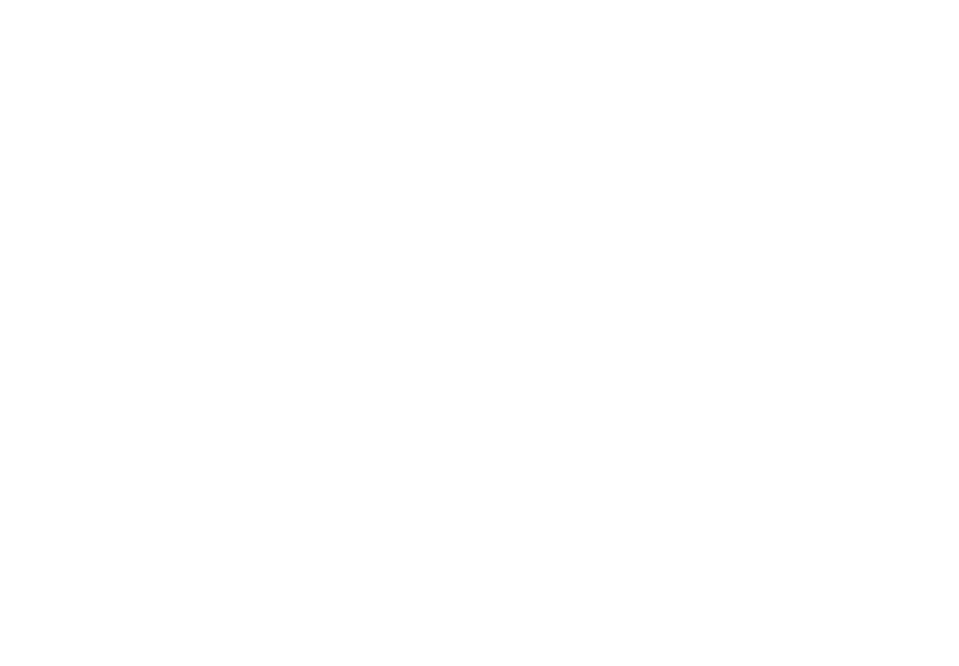
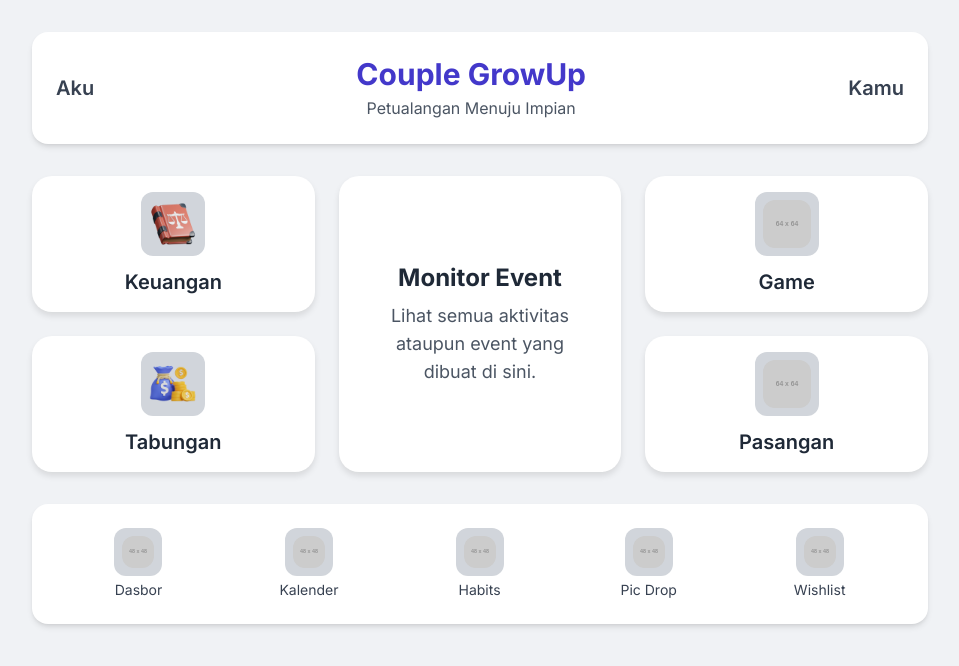
Before and after one commit to Lukman-nurhakim-LuDes/couple-impian, a plain HTML site: page index.html in a window 1280 px wide. Shown: the whole page, without its empty margins (160-1119 px from the left). Drawn offline with nearby package versions, Linux system fonts and the light colour scheme; placeholder pictures from the web are drawn by us.

Commit message:
Update index.html

```diff
--- a/index.html
+++ b/index.html
@@ -3,88 +3,158 @@
 <head>
     <meta charset="UTF-8">
     <meta name="viewport" content="width=device-width, initial-scale=1.0">
-    <title>Couple GrowUp</title>
+    <title>Couple GrowUp - Petualangan Menuju Impian</title>
+    <!-- Tailwind CSS CDN -->
+    <script src="https://cdn.tailwindcss.com"></script>
+    <link href="https://fonts.googleapis.com/css2?family=Inter:wght@400;600;700&display=swap" rel="stylesheet">
+    <!-- PWA Manifest Link -->
     <link rel="manifest" href="/manifest.json">
-    <meta name="theme-color" content="#667EEA"> <!-- Warna tema untuk browser -->
-    <link rel="apple-touch-icon" href="https://googleusercontent.com/file_content/0?contentFetchId=uploaded:icon-192.png-778d07d5-a99c-4db2-b91c-87e7ecc9d4bb"> <!-- Icon untuk iOS -->
-    <link rel="icon" type="image/png" href="https://googleusercontent.com/file_content/0?contentFetchId=uploaded:icon-192.png-778d07d5-a99c-4db2-b91c-87e7ecc9d4bb">
-    <script src="https://unpkg.com/react@18/umd/react.production.min.js"></script>
-    <script src="https://unpkg.com/react-dom@18/umd/react-dom.production.min.js"></script>
-    <script src="https://cdn.tailwindcss.com"></script>
-    <link href="https://fonts.googleapis.com/css2?family=Inter:wght@400;600;700&display=swap" rel="stylesheet" />
     <style>
-        body { margin: 0; font-family: 'Inter', sans-serif; }
-        #root { display: flex; justify-content: center; align-items: center; min-height: 100vh; width: 100%; }
-        .feature-button {
+        body {
+            font-family: 'Inter', sans-serif;
+            background-color: #f0f2f5; /* Light gray background */
+        }
+        .card {
+            background-color: #ffffff;
+            border-radius: 1.25rem; /* Rounded corners */
+            box-shadow: 0 4px 6px rgba(0, 0, 0, 0.1);
+            transition: transform 0.2s ease-in-out;
+        }
+        .card:hover {
+            transform: translateY(-5px);
+        }
+        .icon-placeholder {
+            width: 4rem; /* 64px */
+            height: 4rem; /* 64px */
+            background-color: #d1d5db; /* Gray placeholder */
+            border-radius: 0.75rem; /* Rounded corners */
             display: flex;
-            flex-direction: column;
             align-items: center;
             justify-content: center;
-            padding: 12px;
-            margin: 8px;
-            background-color: white;
-            border-radius: 12px;
-            box-shadow: 0 4px 6px -1px rgba(0, 0, 0, 0.1), 0 2px 4px -1px rgba(0, 0, 0, 0.06);
-            transition: all 0.3s ease-in-out;
-            transform: scale(1);
-            cursor: pointer;
-        }
-        .feature-button:hover {
-            box-shadow: 0 10px 15px -3px rgba(0, 0, 0, 0.1), 0 4px 6px -2px rgba(0, 0, 0, 0.05);
-            transform: scale(1.05);
-        }
-        .feature-button-large {
-            display: flex;
-            flex-direction: column;
-            align-items: center;
-            justify-content: center;
-            padding: 24px;
-            margin: 8px;
-            background-color: white;
-            border-radius: 12px;
-            box-shadow: 0 4px 6px -1px rgba(0, 0, 0, 0.1), 0 2px 4px -1px rgba(0, 0, 0, 0.06);
-            transition: all 0.3s ease-in-out;
-            transform: scale(1);
-            cursor: pointer;
-        }
-        .feature-button-large:hover {
-            box-shadow: 0 10px 15px -3px rgba(0, 0, 0, 0.1), 0 4px 6px -2px rgba(0, 0, 0, 0.05);
-            transform: scale(1.05);
-        }
-        .icon-small {
-            width: 48px;
-            height: 48px;
-            object-fit: contain;
-        }
-        .icon-large {
-            width: 96px;
-            height: 96px;
-            object-fit: contain;
-        }
-        .icon-header {
-            width: 60px; /* Ukuran ikon di header */
-            height: 60px;
-            object-fit: contain;
+            color: #4b5563;
+            font-weight: 600;
+            text-align: center;
+            padding: 0.5rem;
         }
     </style>
 </head>
-<body>
-    <noscript>Anda perlu mengaktifkan JavaScript untuk menjalankan aplikasi ini.</noscript>
-    <div id="root"></div>
+<body class="flex flex-col items-center min-h-screen p-4 sm:p-6 lg:p-8">
 
-    <!-- Script untuk React App -->
-    <script type="module" src="/app.js"></script>
+    <!-- Header Section -->
+    <header class="w-full max-w-4xl bg-white p-4 sm:p-6 rounded-2xl shadow-md flex justify-between items-center mb-8">
+        <div class="text-gray-700 font-semibold text-lg sm:text-xl">Aku</div>
+        <div class="text-center">
+            <h1 class="text-2xl sm:text-3xl font-bold text-indigo-700">Couple GrowUp</h1>
+            <p class="text-sm sm:text-base text-gray-600 mt-1">Petualangan Menuju Impian</p>
+        </div>
+        <div class="text-gray-700 font-semibold text-lg sm:text-xl">Kamu</div>
+    </header>
 
-    <!-- Registrasi Service Worker -->
+    <!-- Main Content Area -->
+    <main class="w-full max-w-4xl grid grid-cols-1 md:grid-cols-3 gap-6 mb-8">
+
+        <!-- Left Column - Menu Items -->
+        <div class="flex flex-col space-y-6">
+            <!-- Keuangan Card -->
+            <div class="card p-4 flex flex-col items-center text-center">
+                <div class="icon-placeholder mb-3">
+                    <!-- Placeholder for Keuangan Icon -->
+                    <img src="assets/keuangan.png" alt="Keuangan Icon" class="w-full h-full object-cover rounded-xl" onerror="this.onerror=null;this.src='https://placehold.co/64x64/d1d5db/4b5563?text=Keuangan';">
+                </div>
+                <h2 class="text-lg sm:text-xl font-semibold text-gray-800">Keuangan</h2>
+            </div>
+            <!-- Tabungan Card -->
+            <div class="card p-4 flex flex-col items-center text-center">
+                <div class="icon-placeholder mb-3">
+                    <!-- Placeholder for Tabungan Icon -->
+                    <img src="assets/tabungan.png" alt="Tabungan Icon" class="w-full h-full object-cover rounded-xl" onerror="this.onerror=null;this.src='https://placehold.co/64x64/d1d5db/4b5563?text=Tabungan';">
+                </div>
+                <h2 class="text-lg sm:text-xl font-semibold text-gray-800">Tabungan</h2>
+            </div>
+        </div>
+
+        <!-- Center Column - Monitor Event -->
+        <div class="card p-6 sm:p-8 flex flex-col items-center justify-center text-center col-span-1 md:col-span-1">
+            <h2 class="text-xl sm:text-2xl font-bold text-gray-800 mb-2">Monitor Event</h2>
+            <p class="text-base sm:text-lg text-gray-600">Lihat semua aktivitas ataupun event yang dibuat di sini.</p>
+            <!-- You can add more content here for the event monitor -->
+        </div>
+
+        <!-- Right Column - Menu Items -->
+        <div class="flex flex-col space-y-6">
+            <!-- Game Card -->
+            <div class="card p-4 flex flex-col items-center text-center">
+                <div class="icon-placeholder mb-3">
+                    <!-- Placeholder for Game Icon -->
+                    <img src="assets/game.png" alt="Game Icon" class="w-full h-full object-cover rounded-xl" onerror="this.onerror=null;this.src='https://placehold.co/64x64/d1d5db/4b5563?text=Game';">
+                </div>
+                <h2 class="text-lg sm:text-xl font-semibold text-gray-800">Game</h2>
+            </div>
+            <!-- Pasangan Card -->
+            <div class="card p-4 flex flex-col items-center text-center">
+                <div class="icon-placeholder mb-3">
+                    <!-- Placeholder for Pasangan Icon -->
+                    <img src="assets/pasangan.png" alt="Pasangan Icon" class="w-full h-full object-cover rounded-xl" onerror="this.onerror=null;this.src='https://placehold.co/64x64/d1d5db/4b5563?text=Pasangan';">
+                </div>
+                <h2 class="text-lg sm:text-xl font-semibold text-gray-800">Pasangan</h2>
+            </div>
+        </div>
+    </main>
+
+    <!-- Footer Navigation -->
+    <footer class="w-full max-w-4xl bg-white p-4 sm:p-6 rounded-2xl shadow-md flex justify-around items-center">
+        <!-- Dasbor Card -->
+        <div class="flex flex-col items-center text-center">
+            <div class="icon-placeholder mb-1 w-12 h-12">
+                <!-- Placeholder for Dasbor Icon -->
+                <img src="icons/dasbor.png" alt="Dasbor Icon" class="w-full h-full object-cover rounded-xl" onerror="this.onerror=null;this.src='https://placehold.co/48x48/d1d5db/4b5563?text=Dasbor';">
+            </div>
+            <p class="text-xs sm:text-sm text-gray-700">Dasbor</p>
+        </div>
+        <!-- Kalender Card -->
+        <div class="flex flex-col items-center text-center">
+            <div class="icon-placeholder mb-1 w-12 h-12">
+                <!-- Placeholder for Kalender Icon -->
+                <img src="icons/kalender.png" alt="Kalender Icon" class="w-full h-full object-cover rounded-xl" onerror="this.onerror=null;this.src='https://placehold.co/48x48/d1d5db/4b5563?text=Kalender';">
+            </div>
+            <p class="text-xs sm:text-sm text-gray-700">Kalender</p>
+        </div>
+        <!-- Habits Card -->
+        <div class="flex flex-col items-center text-center">
+            <div class="icon-placeholder mb-1 w-12 h-12">
+                <!-- Placeholder for Habits Icon -->
+                <img src="icons/habits.png" alt="Habits Icon" class="w-full h-full object-cover rounded-xl" onerror="this.onerror=null;this.src='https://placehold.co/48x48/d1d5db/4b5563?text=Habits';">
+            </div>
+            <p class="text-xs sm:text-sm text-gray-700">Habits</p>
+        </div>
+        <!-- Pic Drop Card -->
+        <div class="flex flex-col items-center text-center">
+            <div class="icon-placeholder mb-1 w-12 h-12">
+                <!-- Placeholder for Pic Drop Icon -->
+                <img src="icons/picdrop.png" alt="Pic Drop Icon" class="w-full h-full object-cover rounded-xl" onerror="this.onerror=null;this.src='https://placehold.co/48x48/d1d5db/4b5563?text=Pic+Drop';">
+            </div>
+            <p class="text-xs sm:text-sm text-gray-700">Pic Drop</p>
+        </div>
+        <!-- Wishlist Card -->
+        <div class="flex flex-col items-center text-center">
+            <div class="icon-placeholder mb-1 w-12 h-12">
+                <!-- Placeholder for Wishlist Icon -->
+                <img src="icons/wishlist.png" alt="Wishlist Icon" class="w-full h-full object-cover rounded-xl" onerror="this.onerror=null;this.src='https://placehold.co/48x48/d1d5db/4b5563?text=Wishlist';">
+            </div>
+            <p class="text-xs sm:text-sm text-gray-700">Wishlist</p>
+        </div>
+    </footer>
+
+    <!-- Service Worker Registration -->
     <script>
         if ('serviceWorker' in navigator) {
             window.addEventListener('load', () => {
                 navigator.serviceWorker.register('/service-worker.js')
                     .then(registration => {
-                        console.log('Service Worker terdaftar dengan sukses:', registration);
+                        console.log('Service Worker registered with scope:', registration.scope);
                     })
                     .catch(error => {
-                        console.error('Gagal mendaftar Service Worker:', error);
+                        console.error('Service Worker registration failed:', error);
                     });
             });
         }
```
